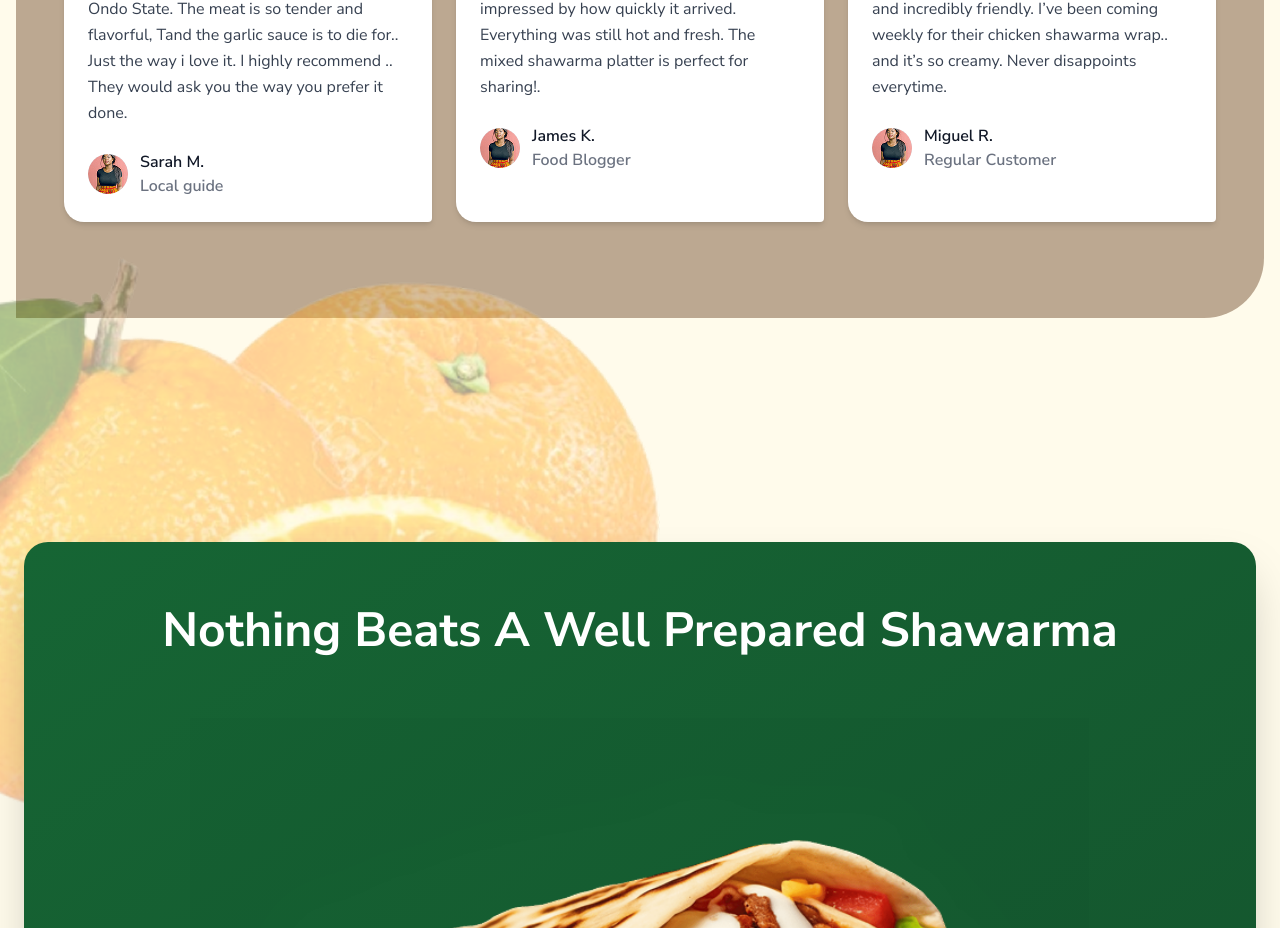
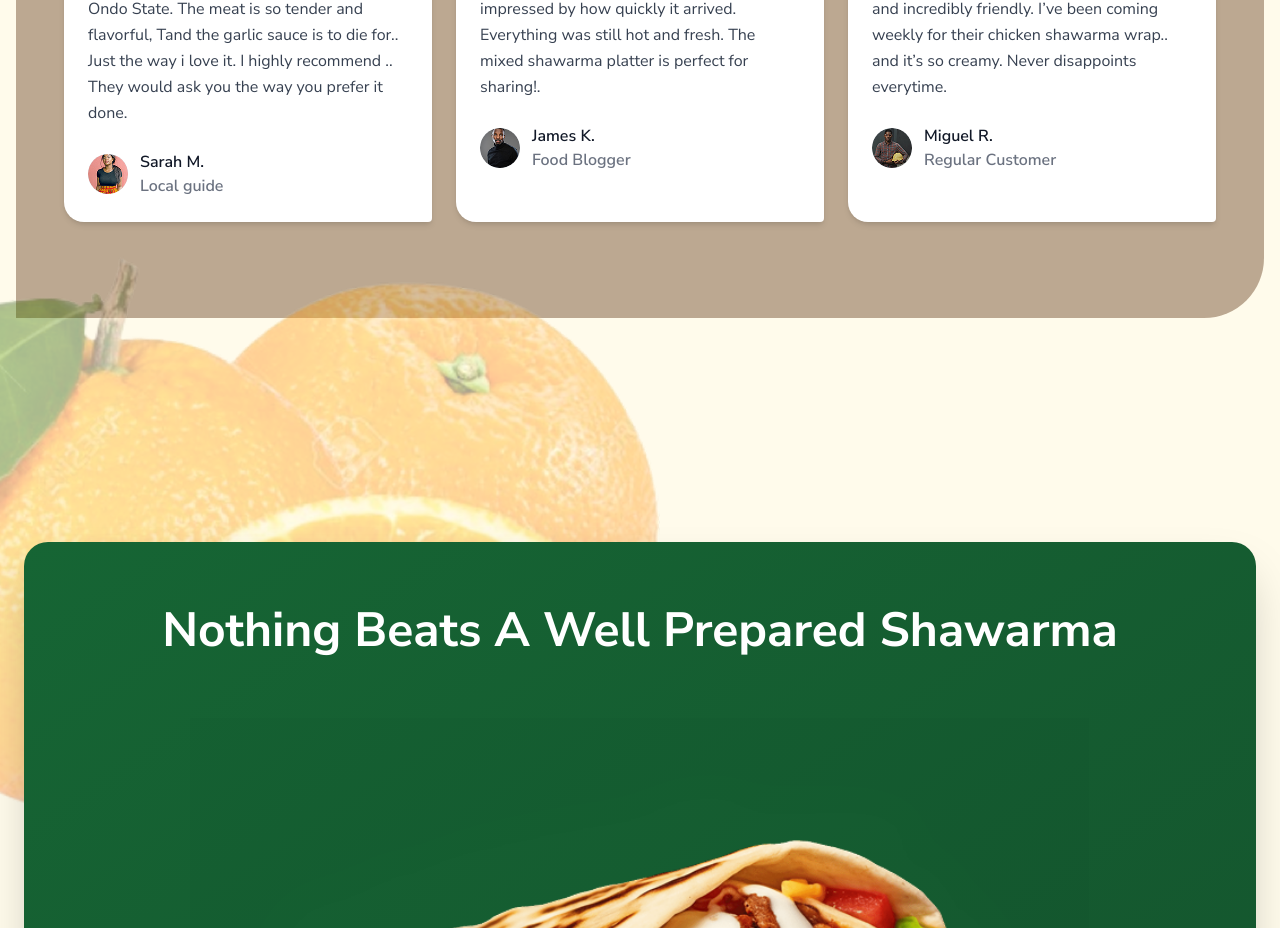
Before and after one commit to Jephthahndukwe/JesD-Shawarma-, a Next.js app: page / in a window 1280 px wide. Shown: the part 3752-4680 px from the top of the page. Built offline with nearby package versions, Linux system fonts and the light colour scheme.

Commit message:
first commit

```diff
--- a/components/MenuTestimonials.tsx
+++ b/components/MenuTestimonials.tsx
@@ -34,14 +34,14 @@ const MenuTestimonials = () => {
             name: 'James K.',
             rating: 5,
             text: '"I ordered online for a family dinner and was impressed by how quickly it arrived. Everything was still hot and fresh. The mixed shawarma platter is perfect for sharing!.',
-            avatar: '/images/avatar.png',
+            avatar: '/images/avatar2.png',
             job: 'Food Blogger'
         },
         {
             name: 'Miguel R.',
             rating: 5,
             text: '"There customer service is so welcoming and incredibly friendly. I’ve been coming weekly for their chicken shawarma wrap.. and it’s so creamy. Never disappoints everytime.',
-            avatar: '/images/avatar.png',
+            avatar: '/images/avatar3.png',
             job: 'Regular Customer'
         },
     ]
```
Also changed, not shown: public/images/avatar2.png (added), public/images/avatar3.png (added).
